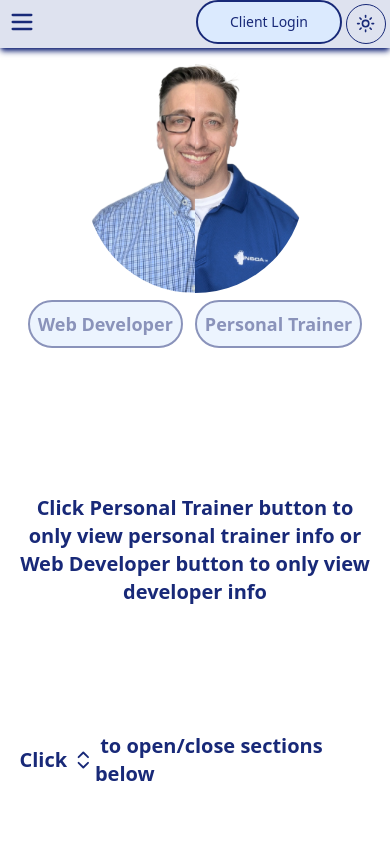
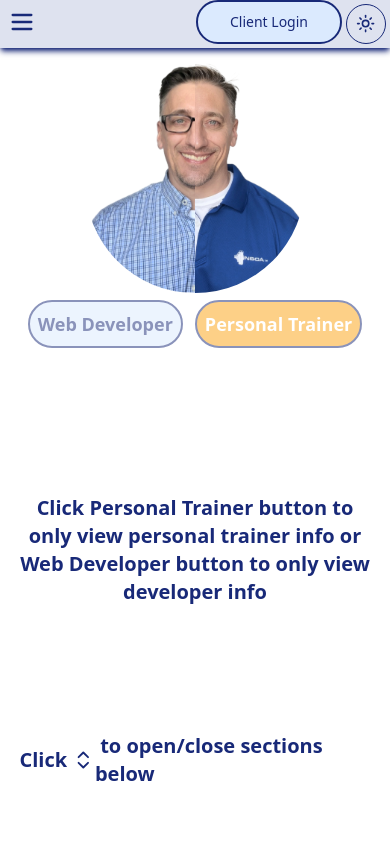
Before and after one commit to WarrenPaschetto/website, a Next.js app: page / in a window 390 px wide. Shown: the top 844 px of the page. Built offline with nearby package versions, Linux system fonts and the light colour scheme.

Commit message:
updated buttons on small screen header

```diff
--- a/src/components/layout/headers/SmallScreenHeader.tsx
+++ b/src/components/layout/headers/SmallScreenHeader.tsx
@@ -5,7 +5,7 @@ import Image from 'next/image';
 import { useState } from 'react';
 
 export default function SmallScreenHeader() {
-  const { toggleRole } = useGlobalState();
+  const { role, toggleRole } = useGlobalState();
   const [imageSlider, setImageSlider] = useState(50);
   const [position, setPosition] = useState(0);
 
@@ -54,14 +54,22 @@ export default function SmallScreenHeader() {
       {/* Role Toggle */}
       <div className="flex flex-row justify-center mt-20 space-x-3 z-20">
         <h1
-          className="text-accent dark:text-[#F2E9E4] text-center text-lg font-bold cursor-pointer border-2 p-2 rounded-full border-accent bg-blue-100 dark:bg-secondary-dark dark:border-blue-100"
+          className={`text-center text-lg font-bold border-2 p-2 rounded-full border-accent dark:border-blue-100
+              ${role === 'developer'
+              ? 'bg-[#FCA311] text-white dark:text-white'
+              : 'bg-blue-100 text-accent dark:text-accent hover:bg-[#FCA311] dark:hover:bg-[#FCA311] dark:bg-secondary-dark'}
+              `}
           onClick={() => toggleRole('developer')}
           style={{ opacity: `${imageSlider / 100}` }}
         >
           Web Developer
         </h1>
         <h1
-          className="text-accent dark:text-[#F2E9E4] text-center text-lg font-bold cursor-pointer border-2 p-2 rounded-full border-accent bg-blue-100 dark:bg-secondary-dark dark:border-blue-100"
+          className={`text-center text-lg font-bold cursor-pointer border-2 p-2 rounded-full border-accent dark:border-blue-100
+              ${role === 'trainer'
+              ? 'bg-[#FCA311] text-white dark:text-white'
+              : 'bg-blue-100 text-accent dark:text-accent hover:bg-[#FCA311] dark:hover:bg-[#FCA311] dark:bg-secondary-dark'}
+              `}
           onClick={() => toggleRole('trainer')}
           style={{ opacity: `${1 - imageSlider / 100}` }}
         >
```
